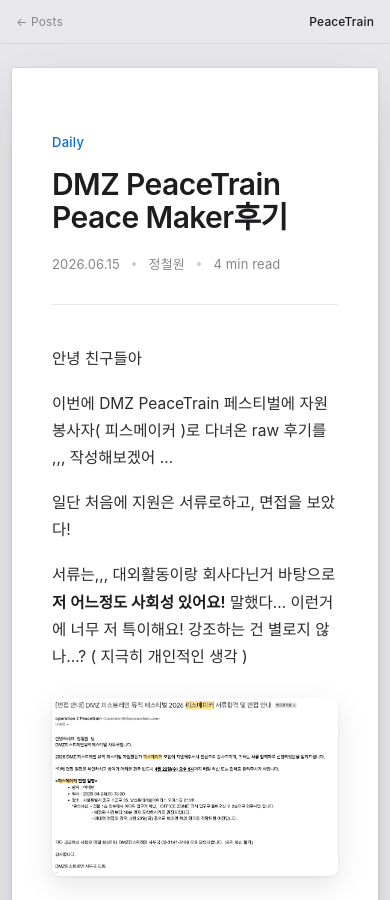
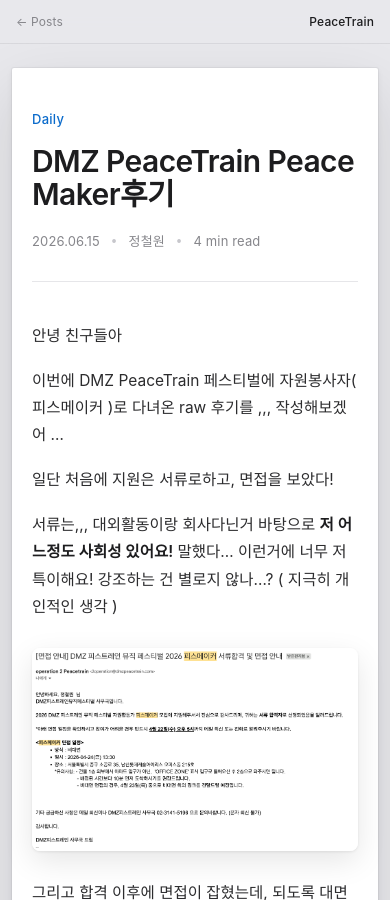
Before and after one commit to ijzereen/ijzereen.github.io, a Jekyll site: the page built from _posts/2026-06-15-PeaceTrain.md, in a window 390 px wide and 900 px high. Built offline with Jekyll 4.4.1, drawn with Linux system fonts in a browser that asks for light colours; a script that is not in the unit is left out; comment, search, counter and statistics services are not loaded.

Commit message:
fix: 모바일에서 인스타 임베드 깨지는 문제
- instagram-media min-width(326px) 제거 — 좁은 화면에서 컨테이너 오버플로 유발
- 모바일 본문 패딩 축소(40/20)로 콘텐츠 폭 확보
- 모바일에서 인스타/iframe max-width 100% 강제

Co-Authored-By: Claude Opus 4.8 (1M context) <noreply@anthropic.com>

```diff
--- a/assets/css/post.css
+++ b/assets/css/post.css
@@ -200,7 +200,6 @@ article {
     background: none;
     width: calc(100% - 2px) !important;
     max-width: 540px !important;
-    min-width: 326px !important;
     margin: 28px auto !important;
 }
 
@@ -237,6 +236,9 @@ article {
 .post-footer a:hover { color: var(--pg-ink); }
 
 @media (max-width: 600px) {
-    article { margin: 24px 12px 56px; border-radius: 2px; }
+    article { margin: 24px 12px 56px; padding: 40px 20px; border-radius: 2px; }
     .post-body { font-size: 15.5px; }
+    /* 임베드가 좁은 화면을 넘지 않도록 */
+    .post-body .instagram-media,
+    .post-body iframe { max-width: 100% !important; }
 }
```
